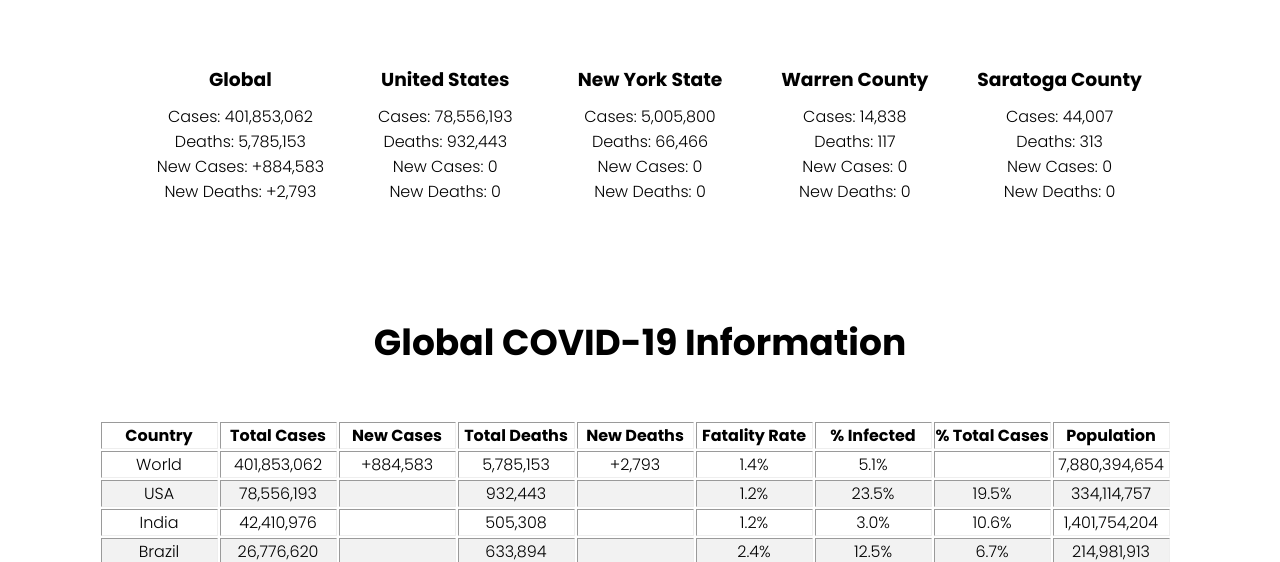
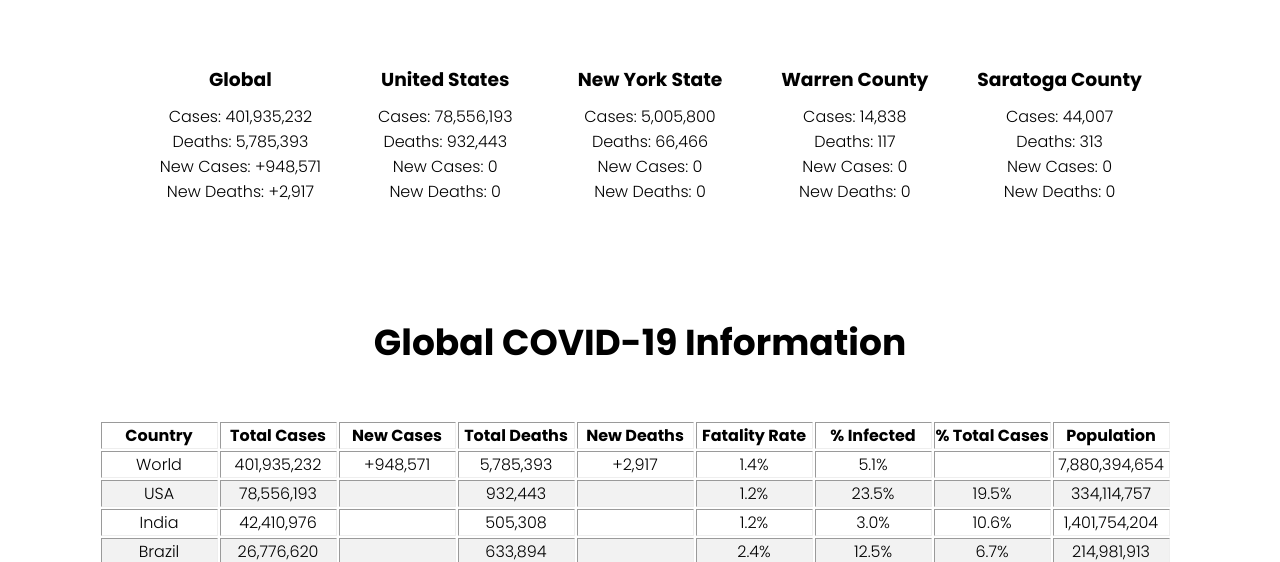
Before and after one commit to Pasin3ru/Tracking-COVID-19, a Jekyll site: the page built from index.html, in a window 1280 px wide and 900 px high, scrolled down 898 px. Shown: the part 155-717 px from the top of the window. Built offline with Jekyll 4.4.1, drawn with Linux system fonts in a browser that asks for light colours; some of the changed lines change nothing that is shown.

Commit message:
Update Global Numbers

```diff
--- a/_data/saratoga_county_data.json
+++ b/_data/saratoga_county_data.json
@@ -1 +1 @@
-{"0":{"Total Cases: ":"44,007 ","Total Deaths: ":"313 ","New Cases: ":"0","New Deaths: ":"0"}}
+{"0":{"Total Cases: ":"44,007 ","Total Deaths: ":"313  ","New Cases: ":"0","New Deaths: ":"0"}}
--- a/_data/world_total_data.json
+++ b/_data/world_total_data.json
@@ -1 +1 @@
-{"0":{"Total Cases: ":"401,853,062","Total Deaths: ":"5,785,153","New Cases: ":"+884,583","New Deaths: ":"+2,793"}}
+{"0":{"Total Cases: ":"401,935,232","Total Deaths: ":"5,785,393","New Cases: ":"+948,571","New Deaths: ":"+2,917"}}
--- a/_includes/hospital-tables/global_data.html
+++ b/_includes/hospital-tables/global_data.html
@@ -15,10 +15,10 @@
   <tbody>
     <tr>
       <td>World</td>
-      <td>401,853,062</td>
-      <td>+884,583</td>
-      <td>5,785,153</td>
-      <td>+2,793</td>
+      <td>401,935,232</td>
+      <td>+948,571</td>
+      <td>5,785,393</td>
+      <td>+2,917</td>
       <td>1.4%</td>
       <td>5.1%</td>
       <td></td>
@@ -400,21 +400,21 @@
     </tr>
     <tr>
       <td>Sweden</td>
-      <td>2,354,455</td>
-      <td></td>
-      <td>16,207</td>
+      <td>2,372,637</td>
+      <td></td>
+      <td>16,323</td>
       <td></td>
       <td>0.7%</td>
-      <td>23.1%</td>
+      <td>23.3%</td>
       <td>0.6%</td>
       <td>10,200,233</td>
     </tr>
     <tr>
       <td>Iraq</td>
-      <td>2,258,844</td>
-      <td></td>
-      <td>24,570</td>
-      <td></td>
+      <td>2,263,525</td>
+      <td>+4,681</td>
+      <td>24,600</td>
+      <td>+30</td>
       <td>1.1%</td>
       <td>5.4%</td>
       <td>0.6%</td>
@@ -444,12 +444,12 @@
     </tr>
     <tr>
       <td>Denmark</td>
-      <td>1,994,130</td>
-      <td></td>
-      <td>3,927</td>
-      <td></td>
-      <td>0.2%</td>
-      <td>34.2%</td>
+      <td>2,045,988</td>
+      <td>+51,858</td>
+      <td>3,948</td>
+      <td>+21</td>
+      <td>0.2%</td>
+      <td>35.1%</td>
       <td>0.5%</td>
       <td>5,824,909</td>
     </tr>
@@ -653,12 +653,12 @@
     </tr>
     <tr>
       <td>Bolivia</td>
-      <td>874,906</td>
-      <td></td>
-      <td>21,171</td>
-      <td></td>
+      <td>877,139</td>
+      <td>+2,233</td>
+      <td>21,199</td>
+      <td>+28</td>
       <td>2.4%</td>
-      <td>7.3%</td>
+      <td>7.4%</td>
       <td>0.2%</td>
       <td>11,928,217</td>
     </tr>
@@ -751,6 +751,17 @@
       <td>4,423,610</td>
     </tr>
     <tr>
+      <td>Saudi Arabia</td>
+      <td>719,136</td>
+      <td>+3,162</td>
+      <td>8,962</td>
+      <td>+3</td>
+      <td>1.2%</td>
+      <td>2.0%</td>
+      <td>0.2%</td>
+      <td>35,682,698</td>
+    </tr>
+    <tr>
       <td>Azerbaijan</td>
       <td>718,145</td>
       <td>+7,779</td>
@@ -773,17 +784,6 @@
       <td>18,446,527</td>
     </tr>
     <tr>
-      <td>Saudi Arabia</td>
-      <td>715,974</td>
-      <td></td>
-      <td>8,959</td>
-      <td></td>
-      <td>1.3%</td>
-      <td>2.0%</td>
-      <td>0.2%</td>
-      <td>35,682,698</td>
-    </tr>
-    <tr>
       <td>Sri Lanka</td>
       <td>621,985</td>
       <td></td>
@@ -993,6 +993,17 @@
       <td>2,972,124</td>
     </tr>
     <tr>
+      <td>Bosnia and Herzegovina</td>
+      <td>359,876</td>
+      <td>+1,478</td>
+      <td>14,897</td>
+      <td>+41</td>
+      <td>4.1%</td>
+      <td>11.1%</td>
+      <td>0.1%</td>
+      <td>3,248,091</td>
+    </tr>
+    <tr>
       <td>Oman</td>
       <td>359,256</td>
       <td>+2,356</td>
@@ -1004,17 +1015,6 @@
       <td>5,314,592</td>
     </tr>
     <tr>
-      <td>Bosnia and Herzegovina</td>
-      <td>358,398</td>
-      <td></td>
-      <td>14,856</td>
-      <td></td>
-      <td>4.1%</td>
-      <td>11.0%</td>
-      <td>0.1%</td>
-      <td>3,248,091</td>
-    </tr>
-    <tr>
       <td>Qatar</td>
       <td>348,141</td>
       <td>+776</td>
@@ -1830,8 +1830,8 @@
     </tr>
     <tr>
       <td>Timor-Leste</td>
-      <td>20,748</td>
-      <td></td>
+      <td>20,942</td>
+      <td>+194</td>
       <td>122</td>
       <td></td>
       <td>0.6%</td>
@@ -1995,12 +1995,12 @@
     </tr>
     <tr>
       <td>Grenada</td>
-      <td>12,886</td>
-      <td></td>
-      <td>211</td>
-      <td></td>
+      <td>13,041</td>
+      <td>+155</td>
+      <td>212</td>
+      <td>+1</td>
       <td>1.6%</td>
-      <td>11.4%</td>
+      <td>11.5%</td>
       <td>0.0%</td>
       <td>113,359</td>
     </tr>
@@ -2314,23 +2314,23 @@
     </tr>
     <tr>
       <td>Kiribati</td>
-      <td>1,951</td>
-      <td></td>
-      <td></td>
+      <td>2,173</td>
+      <td>+222</td>
+      <td></td>
+      <td></td>
+      <td>0.6%</td>
+      <td>1.8%</td>
+      <td>0.0%</td>
+      <td>122,386</td>
+    </tr>
+    <tr>
+      <td>Saint Pierre Miquelon</td>
+      <td>1,002</td>
+      <td>+5</td>
+      <td>1</td>
       <td></td>
       <td>0.7%</td>
-      <td>1.6%</td>
-      <td>0.0%</td>
-      <td>122,386</td>
-    </tr>
-    <tr>
-      <td>Saint Pierre Miquelon</td>
-      <td>997</td>
-      <td></td>
-      <td>1</td>
-      <td></td>
-      <td>0.7%</td>
-      <td>17.3%</td>
+      <td>17.4%</td>
       <td>0.0%</td>
       <td>5,749</td>
     </tr>
```
